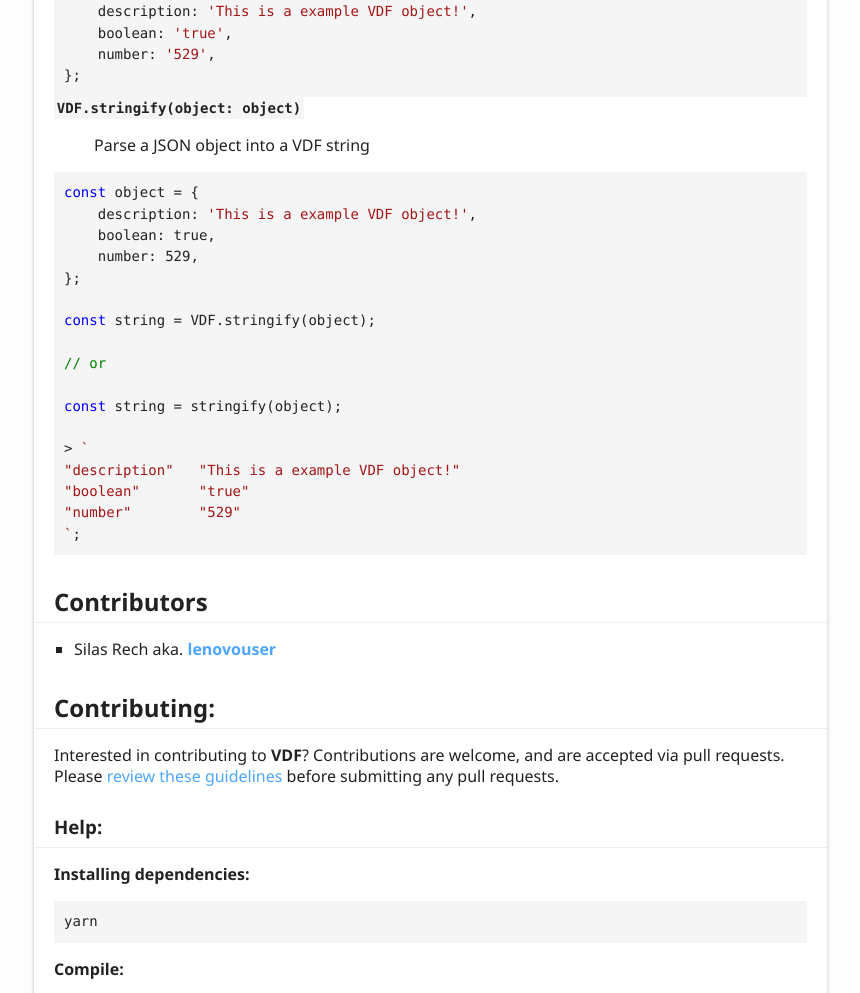
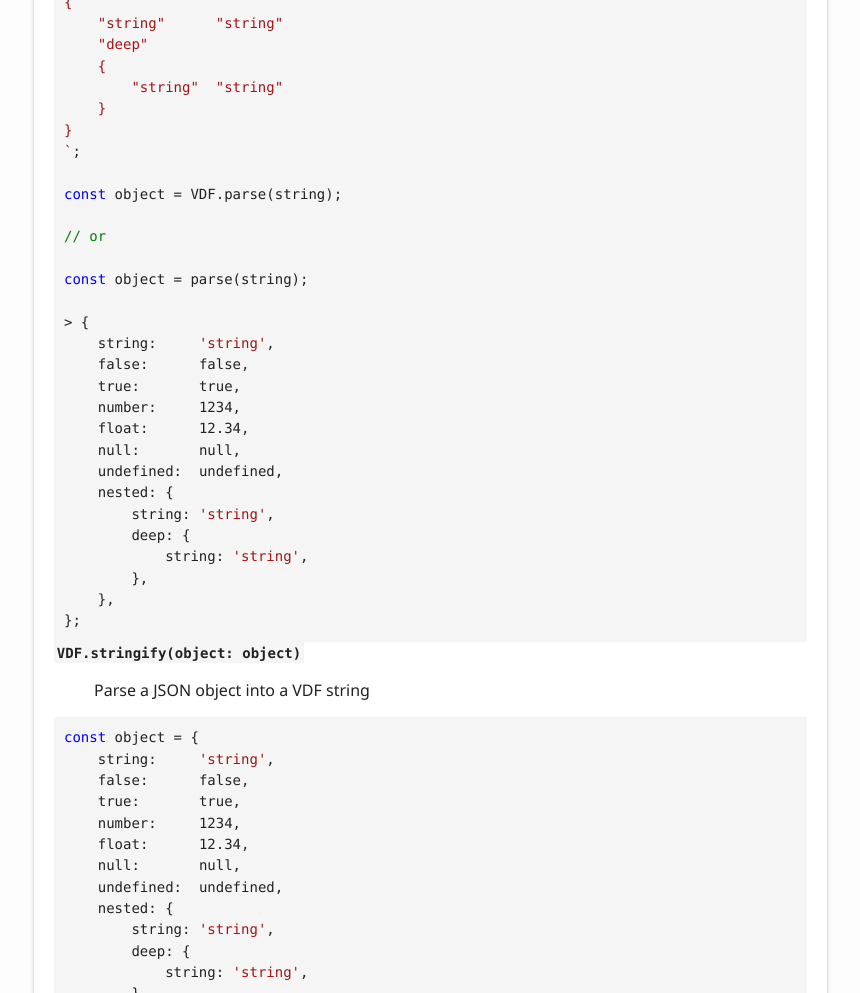
Before and after one commit to node-steam/vdf, a website: page docs/index.html in a window 1280 px wide. Shown: the part 3626-4619 px from the top of the page, without its empty margins (6-866 px from the left). Drawn offline with Linux system fonts and the light colour scheme.

Commit message:
Regenerate documentation

```diff
--- a/docs/index.html
+++ b/docs/index.html
@@ -73,6 +73,10 @@
 				<a href="https://runkit.com/npm/@node-steam/vdf"><img src="https://img.shields.io/badge/try%20on%20runkit-vdf-blue.svg?style=flat-square" alt="Runkit"></a></p>
 				<p><a href="https://www.npmjs.com/package/@node-steam/vdf"><img src="https://nodei.co/npm/@node-steam/vdf.png?downloads=true&amp;downloadRank=true&amp;stars=true" alt="npm statistics"></a></p>
 				<p><strong>VDF</strong> is a module to convert <a href="https://developer.valvesoftware.com/wiki/KeyValues">Valve&#39;s KeyValue format</a> to JSON and back using Typescript.</p>
+				<blockquote>
+					<p>Heavily inspired by <a href="https://github.com/rossengeorgiev/vdf-parser">simple-vdf</a></p>
+					<p>(<code>&lt;= v2.0.0</code> can be used as a drop-in replacement)</p>
+				</blockquote>
 				<h2 id="installation">Installation</h2>
 				<p>You can install <strong>VDF</strong> through the command line by using the following command:</p>
 				<pre><code>yarn add @<span class="hljs-keyword">node</span><span class="hljs-title">-steam</span>/vdf
@@ -95,9 +99,21 @@
 					<p>Parse a VDF string into a JSON object</p>
 				</blockquote>
 				<pre><code class="lang-javascript"><span class="hljs-keyword">const</span> string = <span class="hljs-string">`
-"description"   "This is a example VDF object!"
-"boolean"       "true"
-"number"        "529"
+"string"          "string"
+"false"           "false"
+"true"            "true"
+"number"          "1234"
+"float"           "12.34"
+"null"            "null"
+"undefined"       "undefined"
+"nested"
+{
+    "string"      "string"
+    "deep"
+    {
+        "string"  "string"
+    }
+}
 `</span>;
 
 <span class="hljs-keyword">const</span> object = VDF.parse(string);
@@ -107,9 +123,19 @@
 <span class="hljs-keyword">const</span> object = parse(string);
 
 &gt; {
-    <span class="hljs-attr">description</span>: <span class="hljs-string">'This is a example VDF object!'</span>,
-    <span class="hljs-attr">boolean</span>: <span class="hljs-string">'true'</span>,
-    <span class="hljs-attr">number</span>: <span class="hljs-string">'529'</span>,
+    <span class="hljs-attr">string</span>:     <span class="hljs-string">'string'</span>,
+    <span class="hljs-attr">false</span>:      <span class="hljs-literal">false</span>,
+    <span class="hljs-attr">true</span>:       <span class="hljs-literal">true</span>,
+    <span class="hljs-attr">number</span>:     <span class="hljs-number">1234</span>,
+    <span class="hljs-attr">float</span>:      <span class="hljs-number">12.34</span>,
+    <span class="hljs-attr">null</span>:       <span class="hljs-literal">null</span>,
+    <span class="hljs-attr">undefined</span>:  <span class="hljs-literal">undefined</span>,
+    <span class="hljs-attr">nested</span>: {
+        <span class="hljs-attr">string</span>: <span class="hljs-string">'string'</span>,
+        <span class="hljs-attr">deep</span>: {
+            <span class="hljs-attr">string</span>: <span class="hljs-string">'string'</span>,
+        },
+    },
 };
 </code></pre>
 				<h4 id="-vdf-stringify-object-object-"><code>VDF.stringify(object: object)</code></h4>
@@ -117,9 +143,19 @@
 					<p>Parse a JSON object into a VDF string</p>
 				</blockquote>
 				<pre><code class="lang-javascript"><span class="hljs-keyword">const</span> object = {
-    <span class="hljs-attr">description</span>: <span class="hljs-string">'This is a example VDF object!'</span>,
-    <span class="hljs-attr">boolean</span>: <span class="hljs-literal">true</span>,
-    <span class="hljs-attr">number</span>: <span class="hljs-number">529</span>,
+    <span class="hljs-attr">string</span>:     <span class="hljs-string">'string'</span>,
+    <span class="hljs-attr">false</span>:      <span class="hljs-literal">false</span>,
+    <span class="hljs-attr">true</span>:       <span class="hljs-literal">true</span>,
+    <span class="hljs-attr">number</span>:     <span class="hljs-number">1234</span>,
+    <span class="hljs-attr">float</span>:      <span class="hljs-number">12.34</span>,
+    <span class="hljs-attr">null</span>:       <span class="hljs-literal">null</span>,
+    <span class="hljs-attr">undefined</span>:  <span class="hljs-literal">undefined</span>,
+    <span class="hljs-attr">nested</span>: {
+        <span class="hljs-attr">string</span>: <span class="hljs-string">'string'</span>,
+        <span class="hljs-attr">deep</span>: {
+            <span class="hljs-attr">string</span>: <span class="hljs-string">'string'</span>,
+        },
+    },
 };
 
 <span class="hljs-keyword">const</span> string = VDF.stringify(object);
@@ -129,11 +165,30 @@
 <span class="hljs-keyword">const</span> string = stringify(object);
 
 &gt; <span class="hljs-string">`
-"description"   "This is a example VDF object!"
-"boolean"       "true"
-"number"        "529"
+"string"          "string"
+"false"           "false"
+"true"            "true"
+"number"          "1234"
+"float"           "12.34"
+"null"            "null"
+"undefined"       "undefined"
+"nested"
+{
+    "string"      "string"
+    "deep"
+    {
+        "string"  "string"
+    }
+}
 `</span>;
 </code></pre>
+				<h2 id="differences-from-simple-vdf-https-github-com-rossengeorgiev-vdf-parser-">Differences from <a href="https://github.com/rossengeorgiev/vdf-parser">simple-vdf</a></h2>
+				<ul>
+					<li>Correct parsing of <a href="https://developer.mozilla.org/en-US/docs/Glossary/Boolean"><code>booleans</code></a>, <a href="https://developer.mozilla.org/en-US/docs/Glossary/Number"><code>numbers</code></a>, <a href="https://developer.mozilla.org/en-US/docs/Glossary/Null"><code>null</code></a> and <a href="https://developer.mozilla.org/en-US/docs/Glossary/Undefined"><code>undefined</code></a> (<code>&gt;= v2.0.0</code>)</li>
+					<li>ES6 // Typescript syntax</li>
+					<li>Typescript definitions</li>
+					<li>Modern ES6 tests</li>
+				</ul>
 				<h2 id="contributors">Contributors</h2>
 				<ul>
 					<li>Silas Rech aka. <strong><a href="mailto:silas.rech@protonmail.com">lenovouser</a></strong></li>
```
Also changed, not shown: docs/globals.html (+3 -3 lines).
